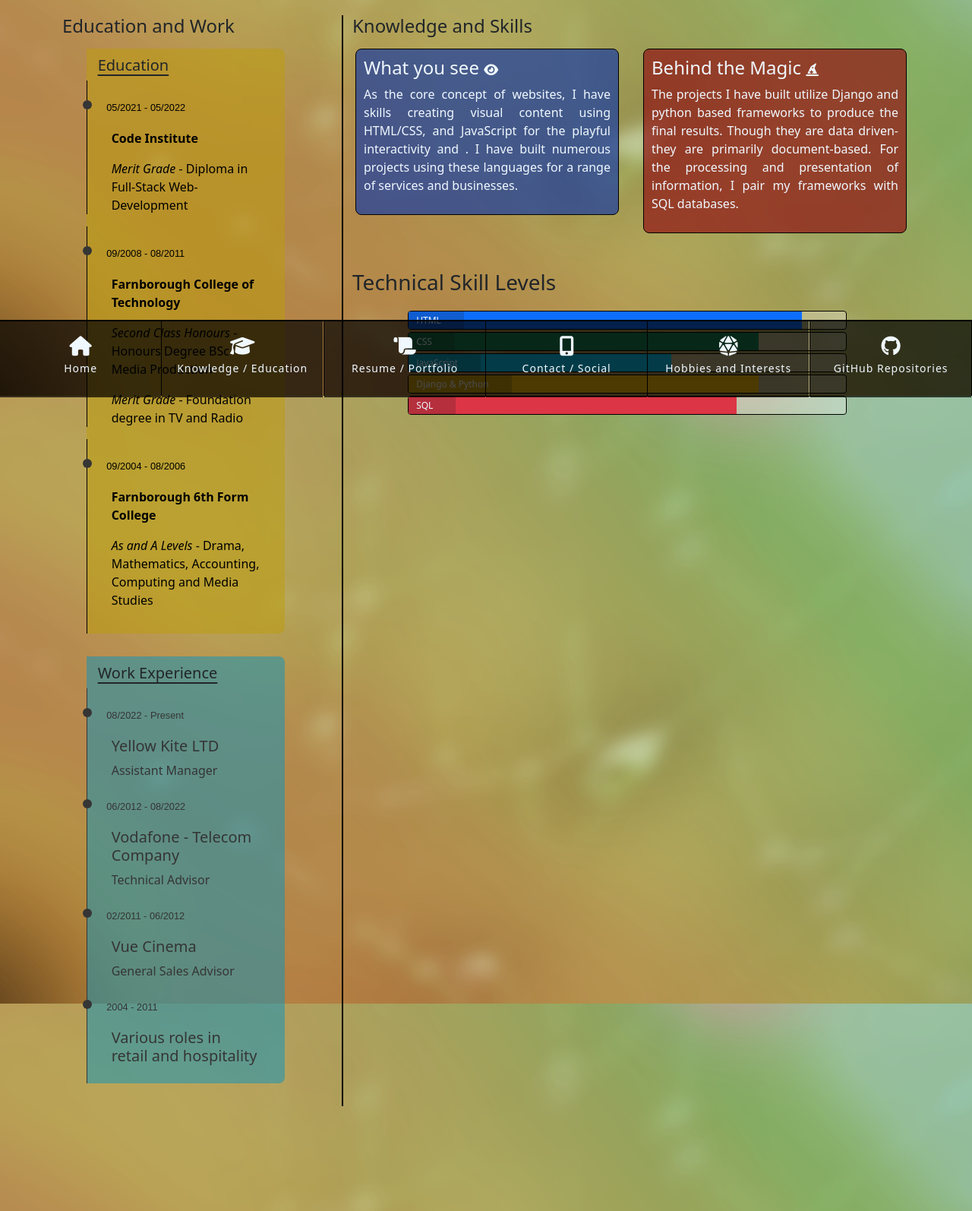
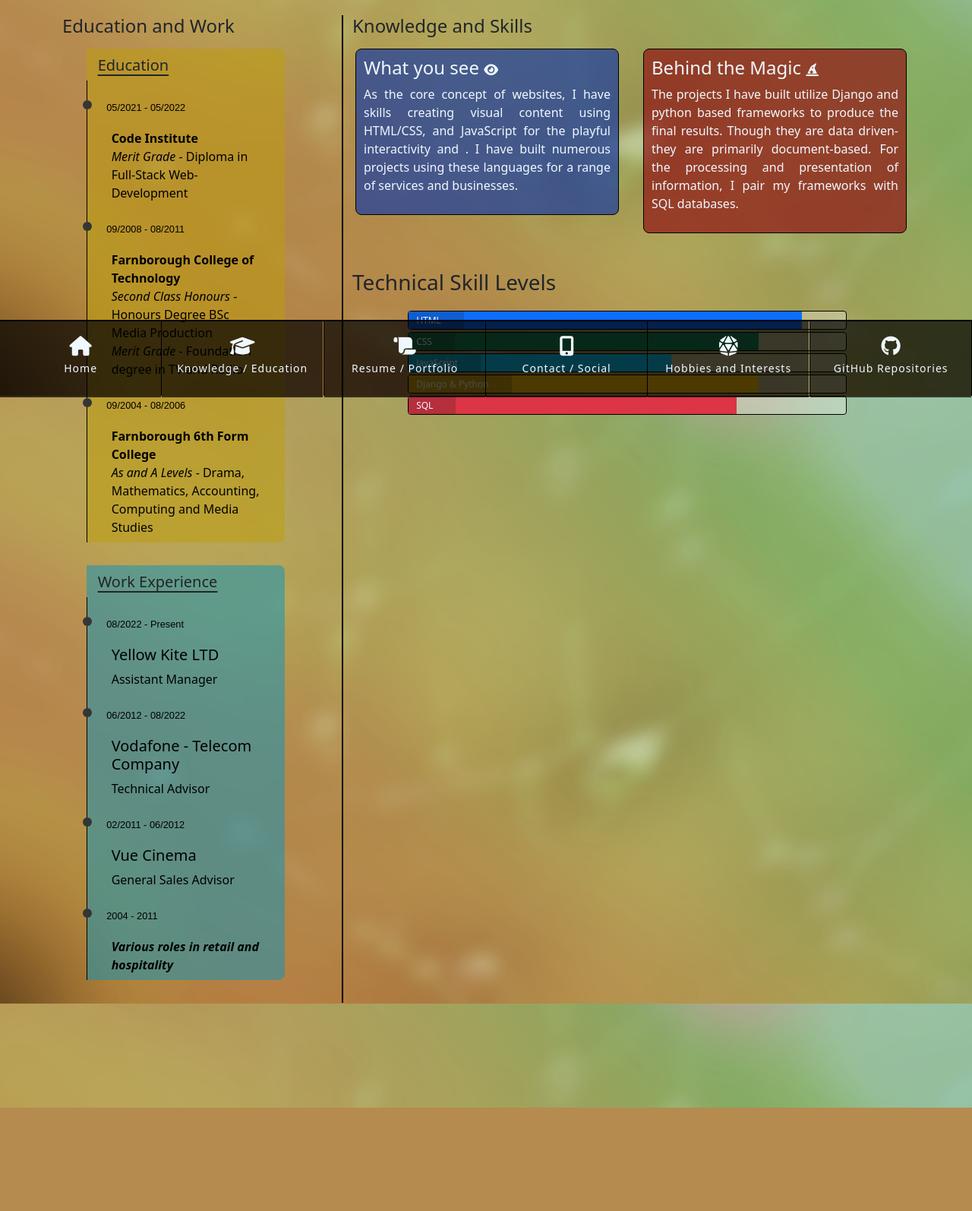
Before and after one commit to lukemunsch/professional-portfolio, a Django app: page /education/ in a window 1280 px wide. Shown: the part 279-1873 px from the top of the page at 76% size. After the commit the page ends 1737 px from the top, so only its background shows below. Run offline with Django 3.2, Linux system fonts and the light colour scheme; some libraries are stand-ins or nearby versions; some web fonts are replaced.

Commit message:
Update content in education.html

```diff
--- a/education/templates/education/education.html
+++ b/education/templates/education/education.html
@@ -40,11 +40,13 @@
               </p>
               <p><em>Merit Grade</em> - Foundation degree in TV and Radio</p>
             </div>
-            <div class="learn-item pb-3" data-dates="09/2004 - 08/2006">
+            <div class="learn-item pb-2" data-dates="09/2004 - 08/2006">
               <p><strong>Farnborough 6th Form College</strong></p>
               <p><em>As and A Levels</em> - Drama, Mathematics, Accounting, Computing and Media Studies</p>
             </div>
           </div>
+
+          <hr class="d-md-none">
 
           <!-- Set up education and work experiences -->
 
@@ -62,13 +64,15 @@
               <h5>Vue Cinema</h5>
               <p>General Sales Advisor</p>
             </div>
-            <div class="work-item pb-3" data-dates="2004 - 2011">
-              <h5 class=>Various roles in retail and hospitality</h5>
+            <div class="work-item pb-2" data-dates="2004 - 2011">
+              <p><strong><em>Various roles in retail and hospitality</em></strong></p>
             </div>
           </div>
         </div>
       </div>
     </div>
+
+    <hr class="d-md-none">
 
     <!-- knowledge section -->
     <div class="col-12 col-md-8 div-border">
--- a/static/css/base.css
+++ b/static/css/base.css
@@ -469,21 +469,16 @@ img.demo {
     padding-top: 10px;
 }
 
-.learn-item {
+.learn-item,
+.work-item {
     padding: 4em 2em 0em 2em;
     position: relative;
     color: #000000;
     border-left: 1px solid;
 }
 
-.work-item {
-    padding: 4em 2em 0em 2em;
-    position: relative;
-    color: #353535;
-    border-left: 1px solid;
-}
-
-.work-item p {
+.work-item p,
+.learn-item p {
     padding: 0;
     margin: 0;
 }
```
